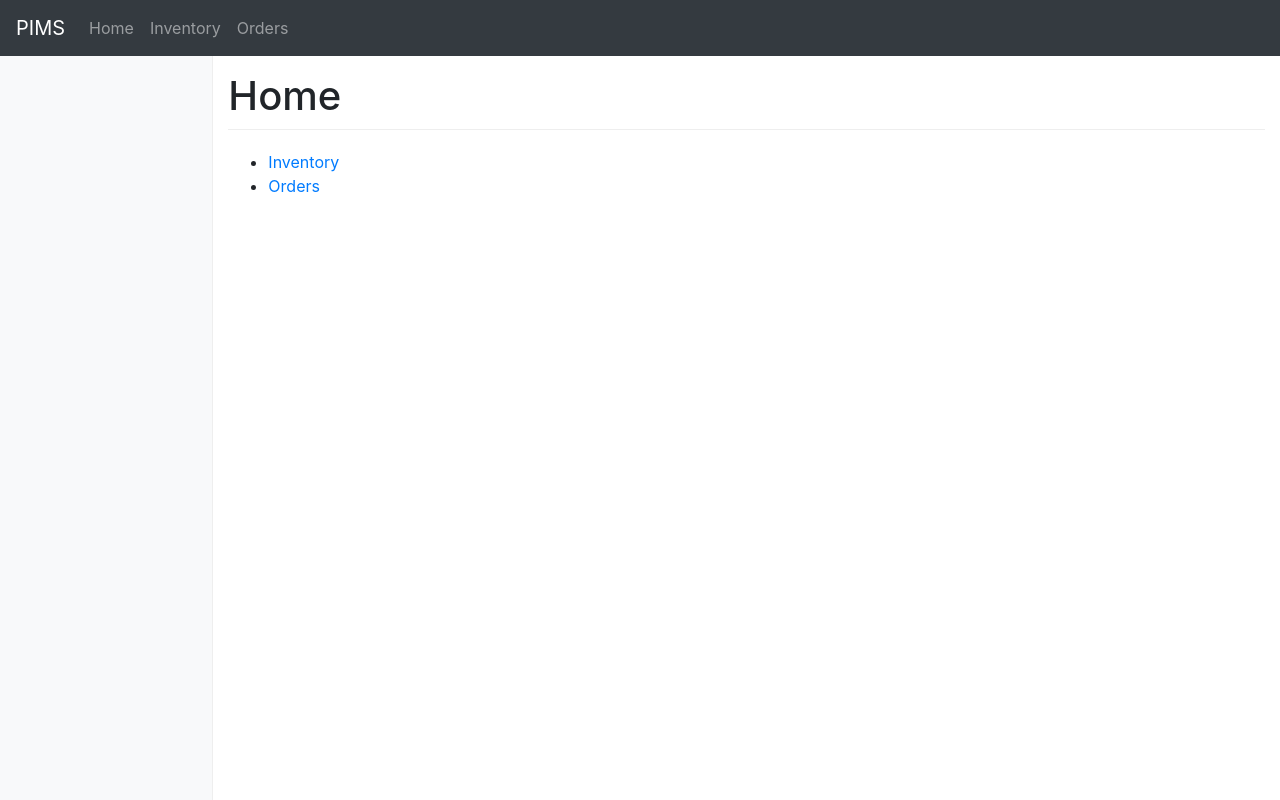
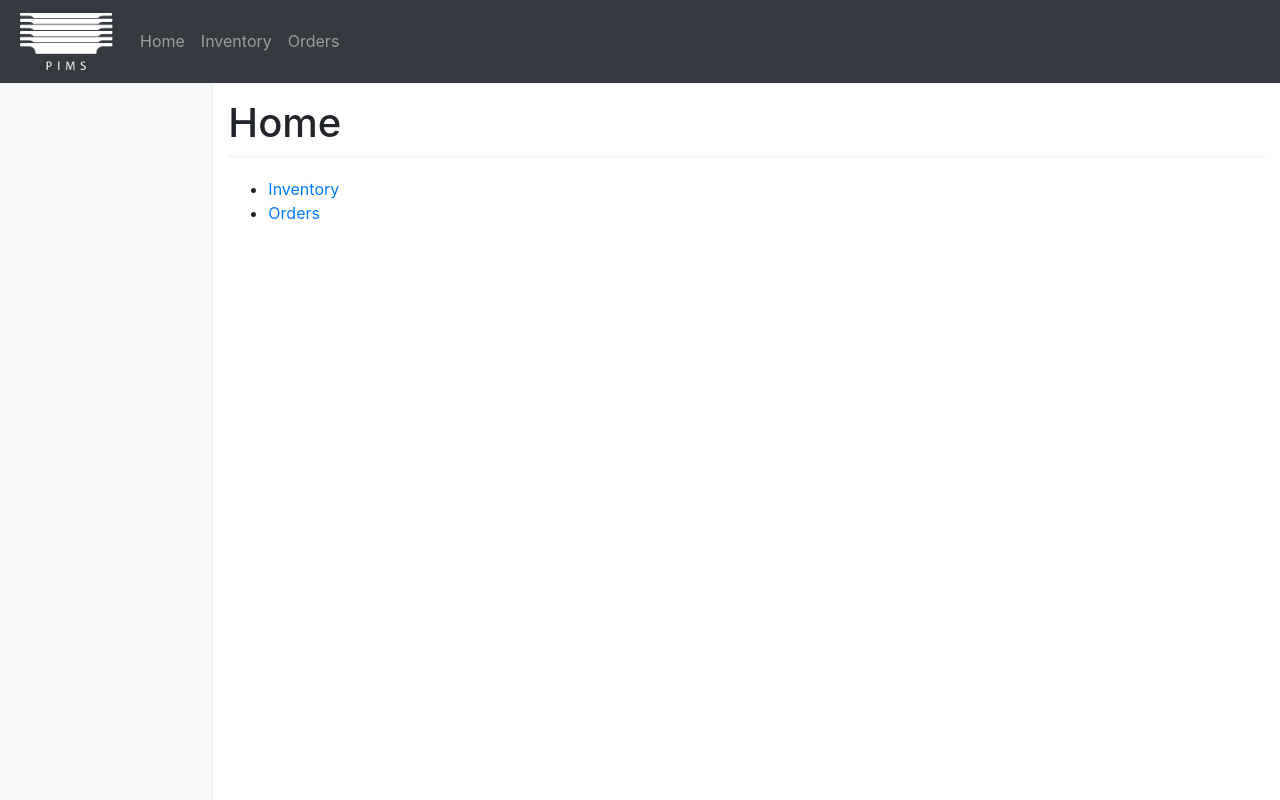
Before and after one commit to AidonLebar/Plate-Inventory-Management-System, a Django app: page / in a window 1280 px wide. Run offline with Django 3.2, Linux system fonts and the light colour scheme; some libraries are stand-ins or nearby versions.

Commit message:
logo added to header

```diff
--- a/inventory/static/inventory/dashboard.css
+++ b/inventory/static/inventory/dashboard.css
@@ -4,7 +4,7 @@
 
 /* Move down content because we have a fixed navbar that is 3.5rem tall */
 body {
-  padding-top: 3.5rem;
+  padding-top: 83px;
 }
 
 /*
@@ -23,7 +23,7 @@ h1 {
 
 .sidebar {
   position: fixed;
-  top: 51px;
+  top: 83px;
   bottom: 0;
   left: 0;
   z-index: 1000;
--- a/inventory/templates/inventory/base.html
+++ b/inventory/templates/inventory/base.html
@@ -15,10 +15,15 @@
   <body>
       <header>
       <nav class="navbar navbar-expand-md navbar-dark fixed-top bg-dark">
+         <a class="navbar-brand" href="/">
+         <img src="{% static '/inventory/PIMS_no_circle.png' }%}" width="100" alt="PIMS">
+         </a>
+    <!--
         <a class="navbar-brand" href="/">PIMS</a>
         <button class="navbar-toggler d-lg-none" type="button" data-toggle="collapse" data-target="#navbarsExampleDefault" aria-controls="navbarsExampleDefault" aria-expanded="false" aria-label="Toggle navigation">
           <span class="navbar-toggler-icon"></span>
         </button>
+    -->
 
 
         <div class="collapse navbar-collapse" id="header-nav-bar">
```
Also changed, not shown: inventory/static/inventory/PIMS_logo.png (added), inventory/static/inventory/PIMS_no_circle.png (added).
